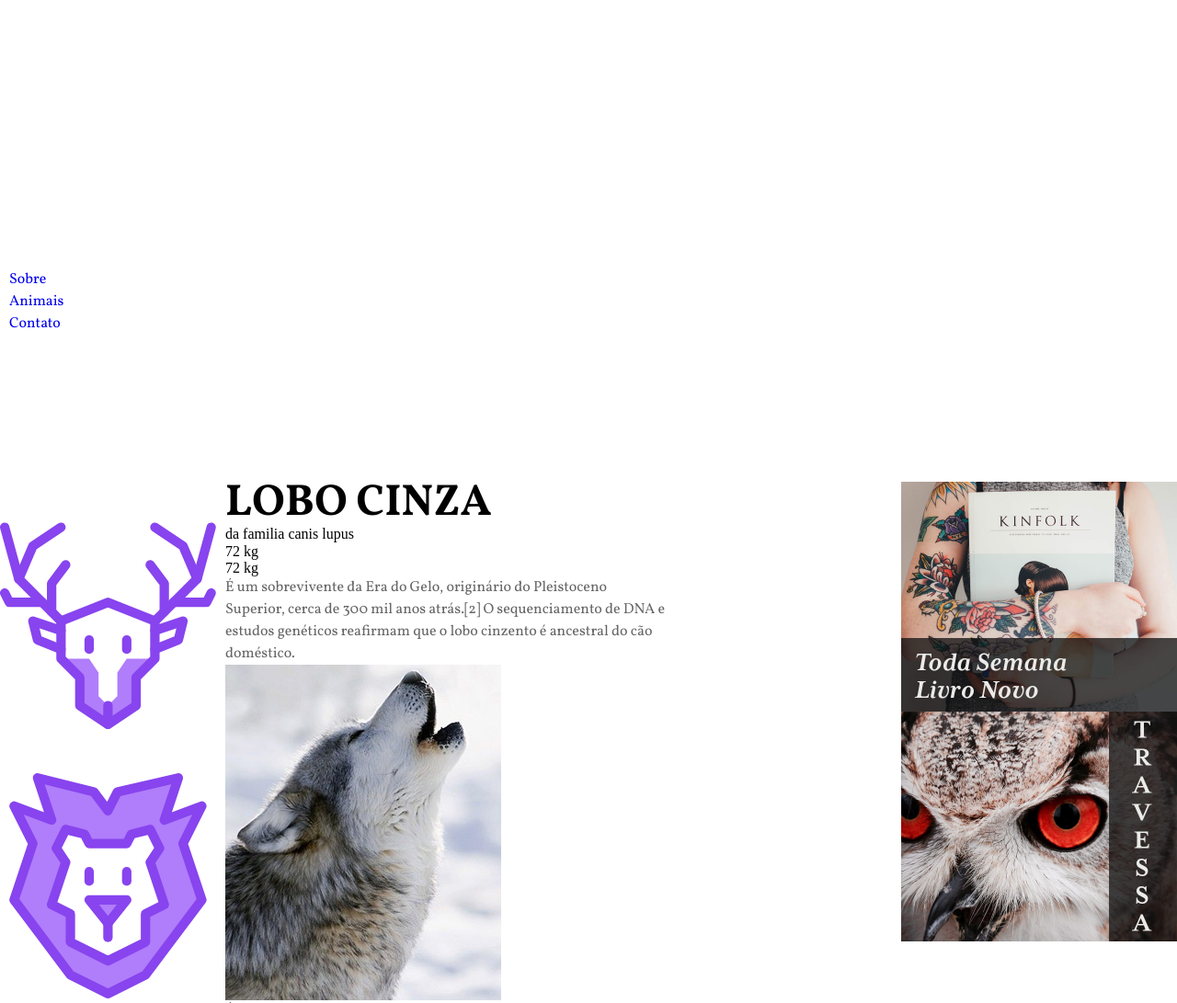
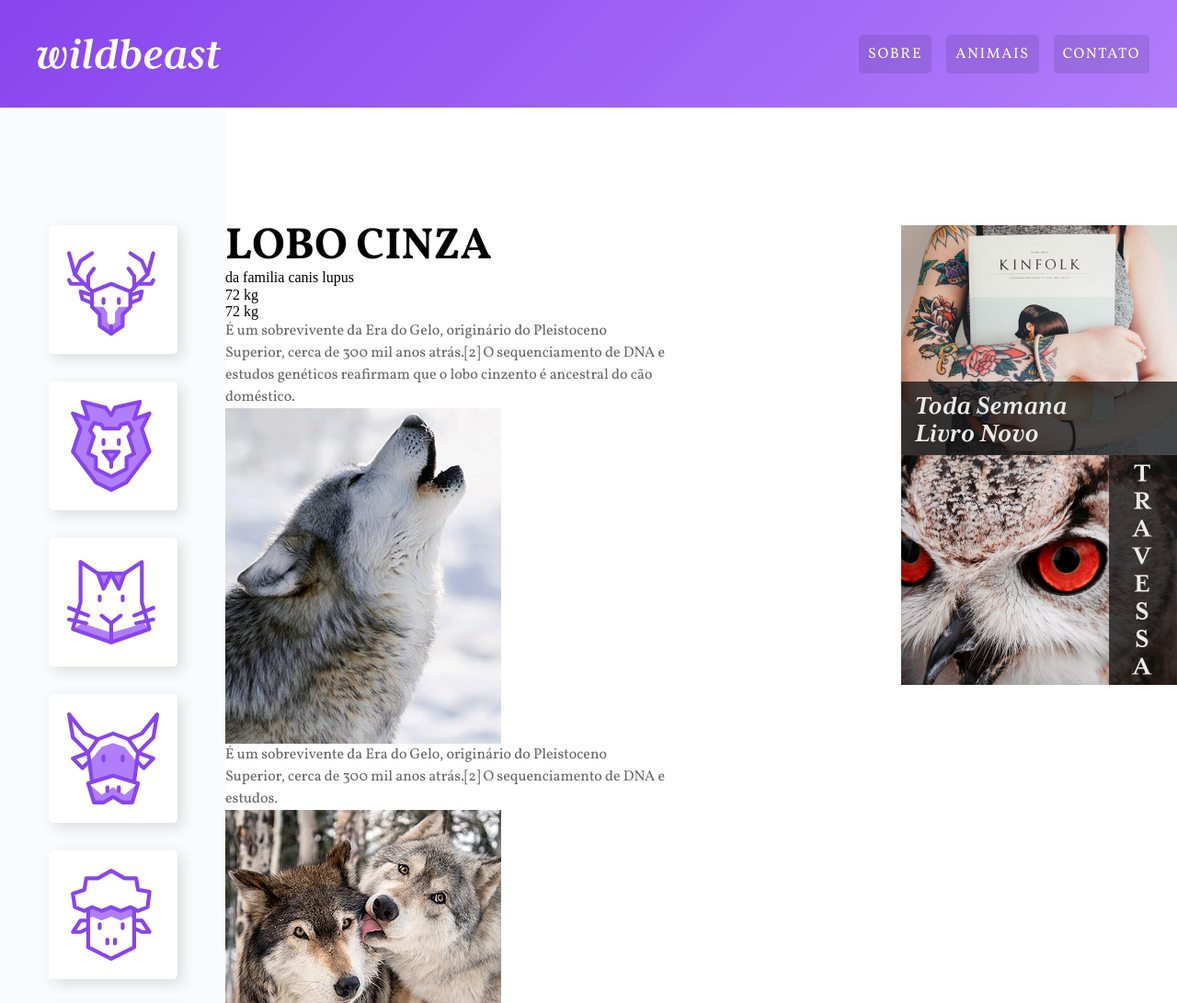
Before and after one commit to matheusdoedev/wildbeast, a website: page src/index.html in a window 1280 px wide. Shown: the top 1091 px of the page at 92% size. Drawn offline with Linux system fonts and the light colour scheme.

Commit message:
:construction: style: Codificando o Sidenav do projeto Wildbeast de CSS Grid Layout

```diff
--- a/src/css/components.css
+++ b/src/css/components.css
@@ -0,0 +1,43 @@
+/* header */
+
+.header {
+    background: var(--color-primary);
+}
+
+.brand {
+    width: 200px;
+}
+
+.nav-link {
+    color: var(--color-support-1);
+    background: rgba(0,0,0,.1);
+    border-radius: 5px;
+    transition: 0.1s;
+}
+
+.nav-link:hover {
+    background: rgba(0,0,0,.5);
+    transition: 0.1s;
+}
+
+/* sidenav */
+
+.sidenav {
+    background: #fafbfc;
+}
+
+.sidenav-link {
+    display: block;
+    min-width: 60px;
+    max-width: 100px;
+    margin: 0 auto 30px auto;
+    background: white;
+    padding: 20px;
+    border-radius: 5px;
+    box-shadow: 5px 5px 15px 0px rgba(44,44,44,0.15);
+    transition: .1s ease-out;
+}
+
+.sidenav-link:hover {
+    background: var(--color-secondary);
+}
--- a/src/css/objects.css
+++ b/src/css/objects.css
@@ -0,0 +1,41 @@
+/* btns */
+
+.btn {
+    display: inline-block;
+    text-transform: uppercase;
+    letter-spacing: .1em;
+}
+
+/* header */
+
+.header .row, .header {
+    align-items: center;
+}
+
+/* nav */
+
+.nav-menu {
+    display: flex;
+    justify-content: flex-end;
+}
+
+.nav-item {
+    display: inline;
+    text-transform: uppercase;
+    letter-spacing: .1em;
+    margin-left: var(--gap);
+}
+/*
+.nav-item:last-child .nav-link{
+    padding-right: 0;
+} */
+
+.nav-item:first-child .nav-link{
+    margin-left: 0;
+}
+
+/* sections */
+
+.section {
+    padding: var(--gap-lg);
+}
--- a/src/css/tools.css
+++ b/src/css/tools.css
@@ -13,7 +13,9 @@
 /* grid items */
 
 .header, .footer {
-    padding: var(--gap-sm) 0;
+    padding: var(--gap-sm) 30px;
+    display: grid;
+    grid-template-columns: 1fr auto;
 }
 
 .sidenav, .content, .anuncios {
```
